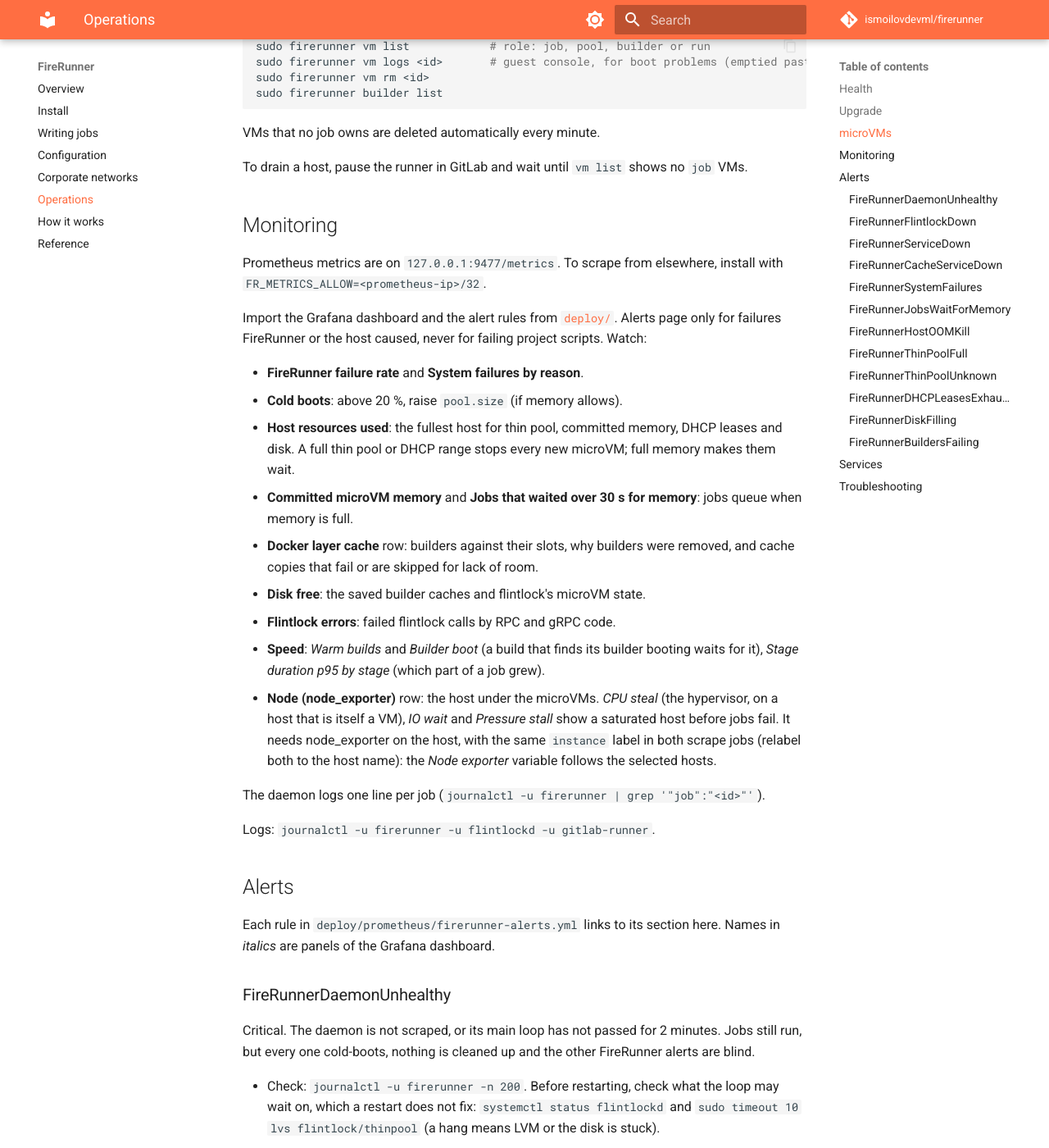
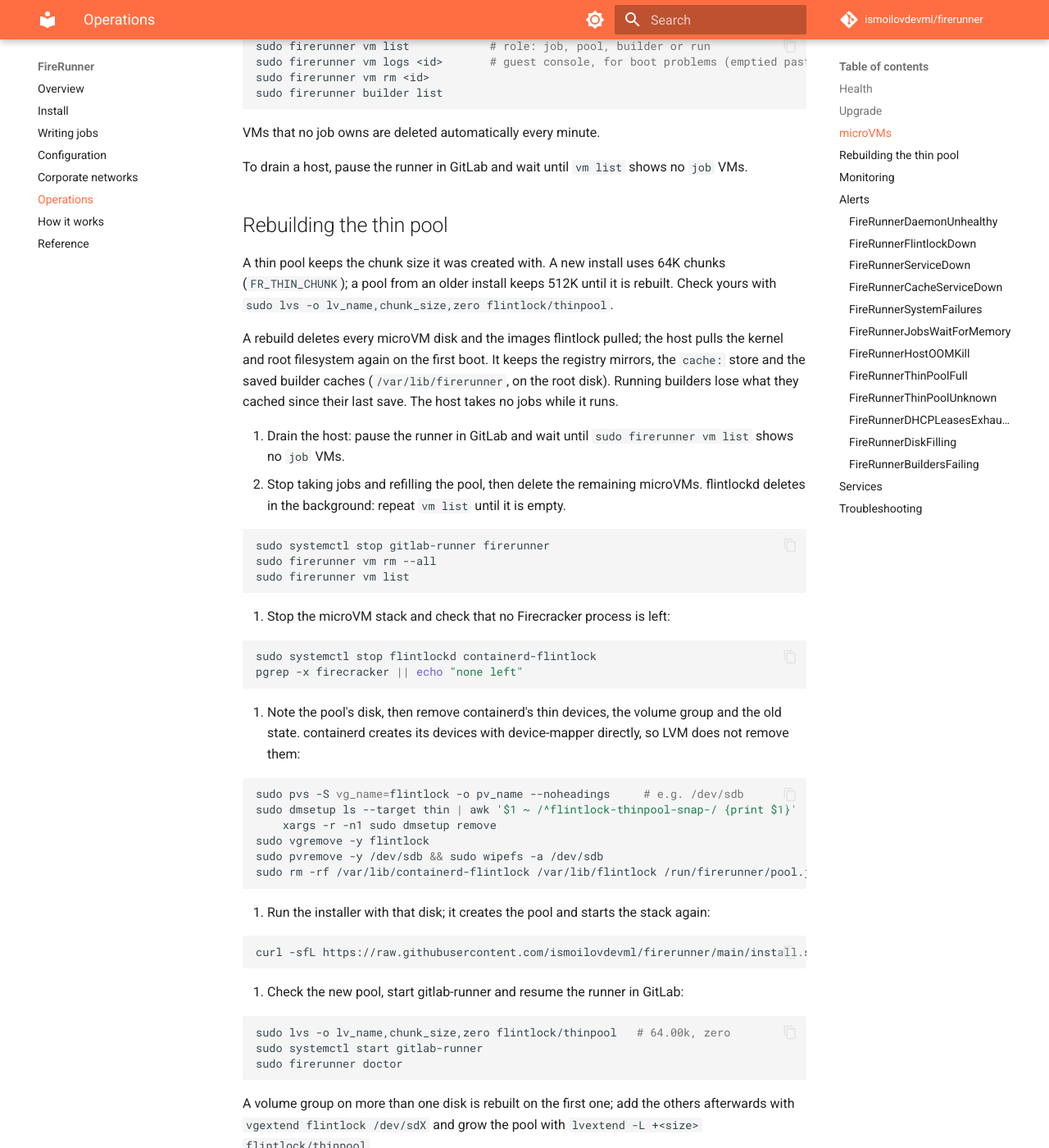
Before and after one commit to ismoilovdevml/firerunner, an MkDocs documentation site: the page built from docs/operations.md, in a window 1280 px wide and 1400 px high, scrolled down 1504 px. Shown: the whole window at 82% size. Built offline with MkDocs 1.6.1 and Material for MkDocs 9.7.7, drawn with Linux system fonts in a browser that asks for light colours; comment, search, counter and statistics services are not loaded.

Commit message:
docs: rebuilding the thin pool with the new chunk size
A pool keeps the chunk size it was created with, so a host installed
before 64K chunks keeps 512K until its pool is rebuilt. The steps drain
the host, delete the microVMs through flintlock, remove containerd's thin
devices (made with device-mapper directly, named <pool>-snap-<id>, so LVM
does not remove them), the volume group and the old containerd and
flintlock state, then run the installer on the same disk.

````diff
--- a/docs/operations.md
+++ b/docs/operations.md
@@ -52,6 +52,64 @@ sudo firerunner builder list
 VMs that no job owns are deleted automatically every minute.
 
 To drain a host, pause the runner in GitLab and wait until `vm list` shows no `job` VMs.
+
+## Rebuilding the thin pool
+
+A thin pool keeps the chunk size it was created with. A new install uses 64K chunks (`FR_THIN_CHUNK`);
+a pool from an older install keeps 512K until it is rebuilt. Check yours with
+`sudo lvs -o lv_name,chunk_size,zero flintlock/thinpool`.
+
+A rebuild deletes every microVM disk and the images flintlock pulled; the host pulls the kernel
+and root filesystem again on the first boot. It keeps the registry mirrors, the `cache:` store and
+the saved builder caches (`/var/lib/firerunner`, on the root disk). Running builders lose what they
+cached since their last save. The host takes no jobs while it runs.
+
+1. Drain the host: pause the runner in GitLab and wait until `sudo firerunner vm list` shows no
+   `job` VMs.
+2. Stop taking jobs and refilling the pool, then delete the remaining microVMs. flintlockd deletes
+   in the background: repeat `vm list` until it is empty.
+
+   ```bash
+   sudo systemctl stop gitlab-runner firerunner
+   sudo firerunner vm rm --all
+   sudo firerunner vm list
+   ```
+
+3. Stop the microVM stack and check that no Firecracker process is left:
+
+   ```bash
+   sudo systemctl stop flintlockd containerd-flintlock
+   pgrep -x firecracker || echo "none left"
+   ```
+
+4. Note the pool's disk, then remove containerd's thin devices, the volume group and the old
+   state. containerd creates its devices with device-mapper directly, so LVM does not remove them:
+
+   ```bash
+   sudo pvs -S vg_name=flintlock -o pv_name --noheadings     # e.g. /dev/sdb
+   sudo dmsetup ls --target thin | awk '$1 ~ /^flintlock-thinpool-snap-/ {print $1}' |
+       xargs -r -n1 sudo dmsetup remove
+   sudo vgremove -y flintlock
+   sudo pvremove -y /dev/sdb && sudo wipefs -a /dev/sdb
+   sudo rm -rf /var/lib/containerd-flintlock /var/lib/flintlock /run/firerunner/pool.json
+   ```
+
+5. Run the installer with that disk; it creates the pool and starts the stack again:
+
+   ```bash
+   curl -sfL https://raw.githubusercontent.com/ismoilovdevml/firerunner/main/install.sh | sudo FR_DISK=/dev/sdb bash
+   ```
+
+6. Check the new pool, start gitlab-runner and resume the runner in GitLab:
+
+   ```bash
+   sudo lvs -o lv_name,chunk_size,zero flintlock/thinpool   # 64.00k, zero
+   sudo systemctl start gitlab-runner
+   sudo firerunner doctor
+   ```
+
+A volume group on more than one disk is rebuilt on the first one; add the others afterwards with
+`vgextend flintlock /dev/sdX` and grow the pool with `lvextend -L +<size> flintlock/thinpool`.
 
 ## Monitoring
 
````
